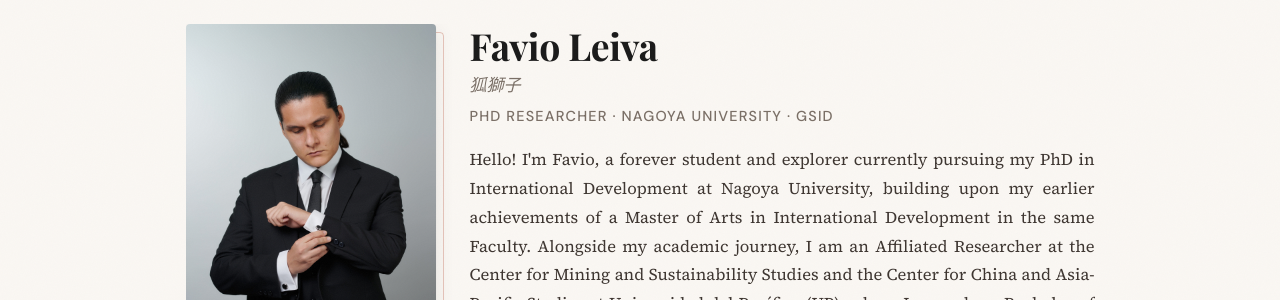
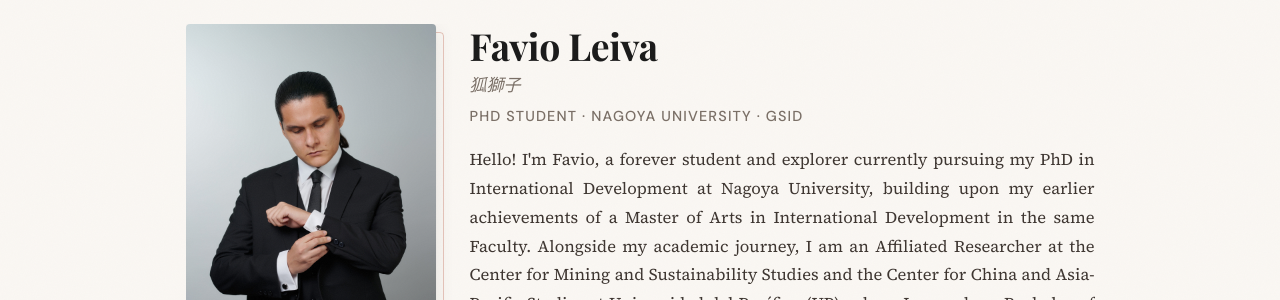
Before and after one commit to Favioleiva/favioleiva.github.io, a Jekyll site: the page index.html, which Jekyll copies as it is, in a window 1280 px wide. Shown: the part 125-425 px from the top of the page. Built offline with Jekyll 4.4.1, drawn with Linux system fonts in a browser that asks for light colours; some web fonts are replaced.

Commit message:
Update index.html

```diff
--- a/index.html
+++ b/index.html
@@ -50,7 +50,7 @@
             <div class="hero-text">
                 <h1>Favio Leiva</h1>
                 <span class="kanji">狐獅子</span>
-                <p class="subtitle">PhD Researcher · Nagoya University · GSID</p>
+                <p class="subtitle">PhD Student · Nagoya University · GSID</p>
                 <p>Hello! I'm Favio, a forever student and explorer currently pursuing my PhD in International Development at Nagoya University, building upon my earlier achievements of a Master of Arts in International Development in the same Faculty. Alongside my academic journey, I am an Affiliated Researcher at the Center for Mining and Sustainability Studies and the Center for China and Asia-Pacific Studies at Universidad del Pacífico (UP), where I earned my Bachelor of Economics degree. Economics is my profession and I think I have found a way to make a passion out of it.</p>
                 <p>My main research currently delves into the dynamics between mining, agriculture, and ethnicity in Peru. Leveraging spatial econometrics, I try to unravel the complexities of these interactions using data from different sources. Data is paramount in what I do. My research is data driven. However, I am in constant discussion with reflections on the issue that come from different Natural and Social Scientists and even Artists or other thinkers.</p>
                 <p>Besides my main research, I explore different issues such as historical nuances of international trade, with focus on Japan, economic transition, public debt, and gender division of labor. I have even conducted research on guinea pigs in Peru! As long as there is data, I am interested. I am, in part, a Historian and Futurist, Philosopher and Mathematician. I want to learn the language of Humans and the language of Machines.</p>
```
